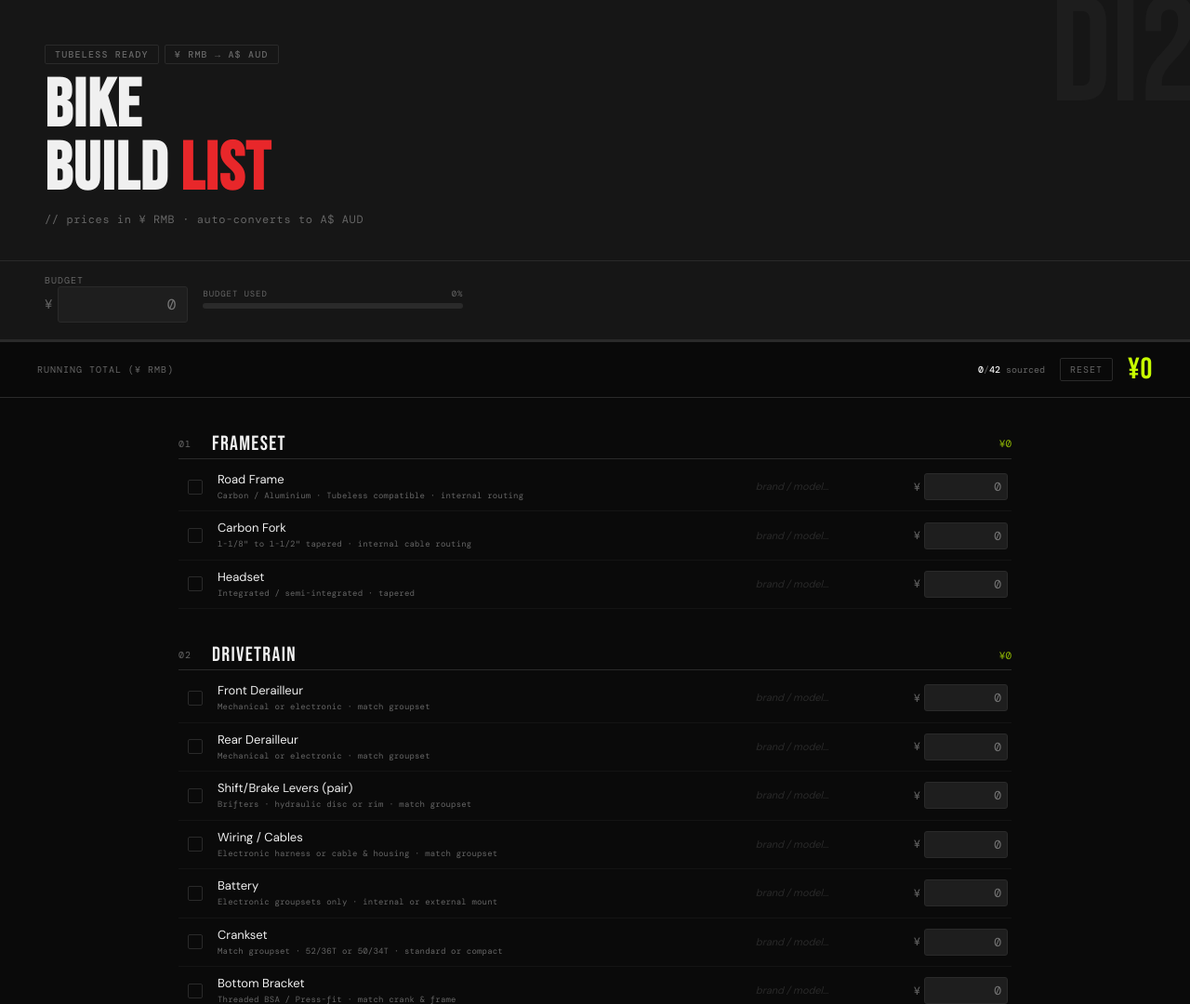
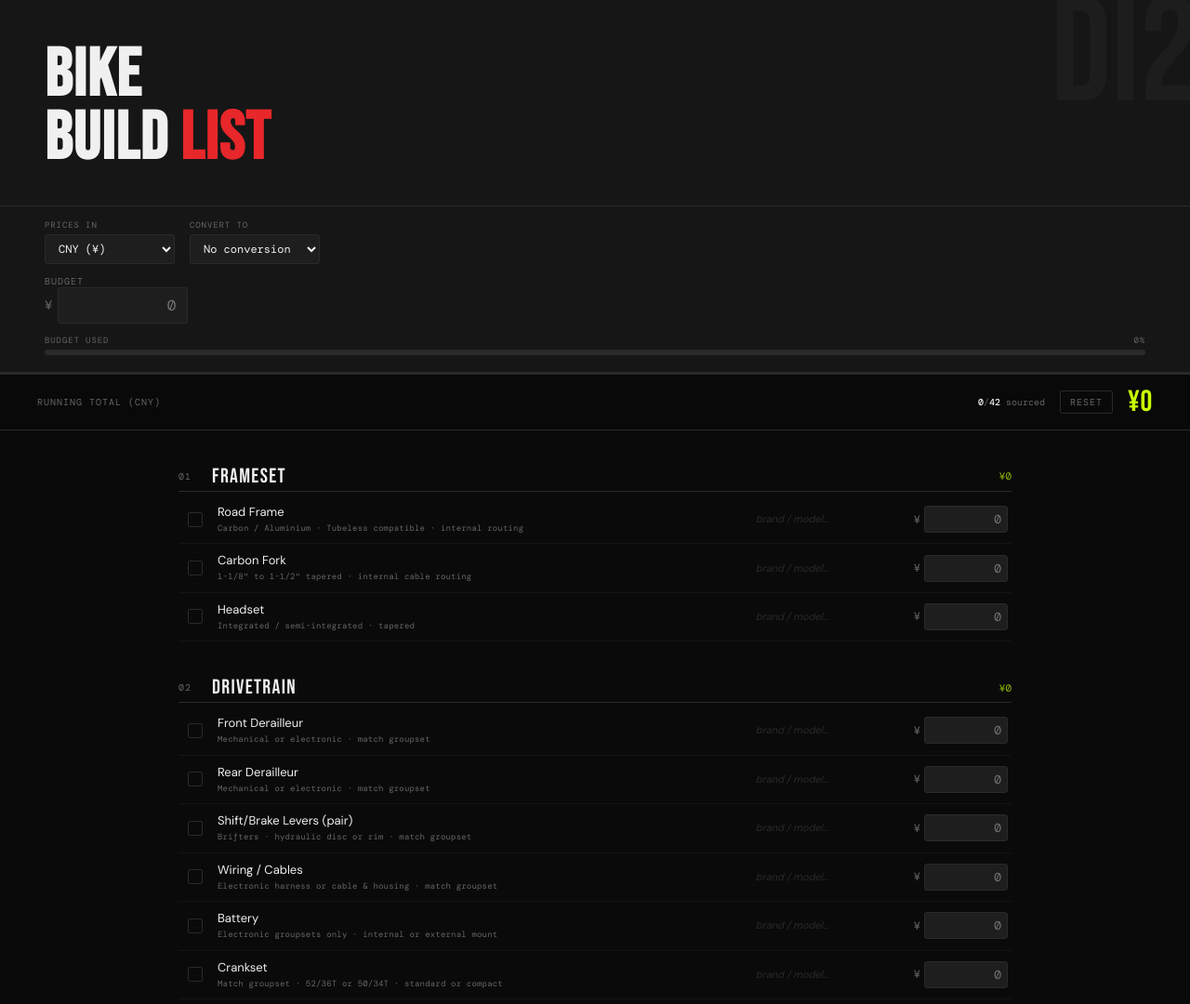
Before and after one commit to Ruitan1999/bike-build-checklist, a plain HTML site: page index.html in a window 1280 px wide. Shown: the top 1080 px of the page at 93% size. Drawn offline with nearby package versions, Linux system fonts and the light colour scheme; a web font is replaced by a local one.

Commit message:
Update index.html

```diff
--- a/index.html
+++ b/index.html
@@ -79,9 +79,9 @@
     border-bottom: 1px solid var(--border);
     padding: 14px clamp(16px, 5vw, 48px) 18px;
     display: flex;
-    align-items: center;
-    gap: 16px;
-    flex-wrap: wrap;
+    flex-direction: column;
+    align-items: stretch;
+    gap: 12px;
   }
   .budget-label {
     font-family: 'DM Mono', monospace;
@@ -111,9 +111,7 @@
   .budget-input::-webkit-outer-spin-button { -webkit-appearance: none; }
   .budget-currency { font-family: 'DM Mono', monospace; font-size: 14px; color: var(--muted); }
   .budget-progress-wrap {
-    flex: 1;
-    min-width: 120px;
-    max-width: 280px;
+    width: 100%;
   }
   .budget-progress-label {
     font-family: 'DM Mono', monospace;
@@ -139,6 +137,35 @@
     background: var(--accent);
   }
   .budget-progress-fill.over { background: var(--red); }
+  .currency-row {
+    display: flex;
+    align-items: center;
+    gap: 16px;
+    flex-wrap: wrap;
+  }
+  .currency-field { display: flex; flex-direction: column; gap: 4px; }
+  .currency-field label {
+    font-family: 'DM Mono', monospace;
+    font-size: 9px;
+    text-transform: uppercase;
+    letter-spacing: 0.1em;
+    color: var(--muted);
+  }
+  .currency-field select {
+    background: var(--surface);
+    border: 1px solid var(--border);
+    border-radius: 3px;
+    color: var(--text);
+    font-family: 'DM Mono', monospace;
+    font-size: 12px;
+    padding: 6px 10px;
+    min-width: 140px;
+    outline: none;
+    cursor: pointer;
+    transition: border-color 0.2s;
+  }
+  .currency-field select:focus { border-color: var(--accent); }
+  .aud-block.hidden { display: none; }
   .total-bar {
     position: sticky; top: 0; z-index: 100;
     background: rgba(10,10,10,0.97);
@@ -366,19 +393,37 @@
 <body>
 
 <div class="hero">
-  <div class="badge">
-    <span class="tag tag-outline">Tubeless Ready</span>
-    <span class="tag tag-outline">¥ RMB → A$ AUD</span>
-  </div>
   <h1>BIKE<br>BUILD <span>LIST</span></h1>
-  <p class="subtitle">// prices in ¥ RMB · auto-converts to A$ AUD</p>
 </div>
 
 <div class="budget-bar-wrap">
+  <div class="currency-row">
+    <div class="currency-field">
+      <label>Prices in</label>
+      <select id="currencyPrimary" onchange="updateAll()">
+        <option value="CNY">CNY (¥)</option>
+        <option value="USD">USD ($)</option>
+        <option value="EUR">EUR (€)</option>
+        <option value="GBP">GBP (£)</option>
+        <option value="AUD">AUD (A$)</option>
+      </select>
+    </div>
+    <div class="currency-field">
+      <label>Convert to</label>
+      <select id="convertTo" onchange="updateAll()">
+        <option value="none">No conversion</option>
+        <option value="AUD">AUD (A$)</option>
+        <option value="USD">USD ($)</option>
+        <option value="EUR">EUR (€)</option>
+        <option value="GBP">GBP (£)</option>
+        <option value="CNY">CNY (¥)</option>
+      </select>
+    </div>
+  </div>
   <div>
     <div class="budget-label">Budget</div>
     <div class="budget-input-wrap">
-      <span class="budget-currency">¥</span>
+      <span class="budget-currency" id="budgetCurrencySym">¥</span>
       <input id="budgetInput" class="budget-input" type="number" min="0" step="1" placeholder="0" oninput="updateAll()">
     </div>
   </div>
@@ -396,7 +441,7 @@
 <div class="progress-bar"><div class="progress-fill" id="progressFill"></div></div>
 
 <div class="total-bar">
-  <div><div class="total-label">Running Total (¥ RMB)</div></div>
+  <div class="total-label" id="runningTotalLabel">Running total (CNY)</div>
   <div class="total-right">
     <span class="item-count"><span id="checkedCount">0</span>/<span id="totalCount">0</span> sourced</span>
     <button class="reset-btn" onclick="resetAll()">Reset</button>
@@ -559,27 +604,27 @@
     <div class="totals-row"><span class="totals-label">06 — Saddle & Seatpost</span><span class="totals-value" id="ft-5">¥0</span></div>
     <div class="totals-row"><span class="totals-label">07 — Pedals & Cleats</span><span class="totals-value" id="ft-6">¥0</span></div>
     <div class="totals-row"><span class="totals-label">08 — Consumables, Extras & Shipping</span><span class="totals-value" id="ft-7">¥0</span></div>
-    <div class="totals-row grand"><span class="totals-label">Total Build Cost (RMB)</span><span class="totals-value" id="grandTotalFooter">¥0</span></div>
+    <div class="totals-row grand"><span class="totals-label" id="totalCostLabel">Total Build Cost (CNY)</span><span class="totals-value" id="grandTotalFooter">¥0</span></div>
     <div class="budget-status-row">
       <div class="budget-status-label">Budget status</div>
       <div id="budgetStatusValue" class="budget-status-value none">Set a budget above to track</div>
     </div>
-    <div class="aud-block">
+    <div class="aud-block" id="exchangeBlock">
       <div class="aud-block-inner">
         <div>
-          <div class="fx-label">Exchange Rate — ¥1 CNY =</div>
+          <div class="fx-label" id="fxLabel">Exchange Rate — 1 CNY =</div>
           <div class="fx-input-row">
-            <span class="fx-prefix">A$</span>
+            <span class="fx-prefix" id="fxPrefix">A$</span>
             <input id="fxRate" type="number" min="0.0001" step="0.0001" value="0.2064" oninput="updateAll()" onchange="updateAll()">
-            <span class="fx-note">mid-market · Mar 2026</span>
+            <span class="fx-note">edit rate as needed</span>
           </div>
         </div>
         <div class="aud-result">
-          <div class="aud-result-label">Total in AUD</div>
+          <div class="aud-result-label" id="convertedTotalLabel">Total in AUD</div>
           <div id="audTotal">A$0</div>
         </div>
       </div>
-      <div class="aud-disclaimer">Rate is editable — update to today's mid-market rate for accuracy.<br>Source: XE.com / exchange-rates.org · ¥1 = A$0.2064 as of March 2026.</div>
+      <div class="aud-disclaimer">Rate is editable — update to today's rate for accuracy.</div>
     </div>
   </div>
 
@@ -592,9 +637,30 @@
 
 <script>
   const NUM_SECTIONS = 8;
-  function fmt(n) { return n === 0 ? '¥0' : '¥' + Math.round(n).toLocaleString('en-AU'); }
-  function fmtAUD(n) { return n === 0 ? 'A$0' : 'A$' + Math.round(n).toLocaleString('en-AU'); }
+  const CURRENCIES = { CNY: { sym: '¥' }, USD: { sym: '$' }, EUR: { sym: '€' }, GBP: { sym: '£' }, AUD: { sym: 'A$' } };
+  function fmt(n, sym) { return n === 0 ? sym + '0' : sym + Math.round(n).toLocaleString('en-AU'); }
   function updateAll() {
+    var primary = document.getElementById('currencyPrimary').value;
+    var convertTo = document.getElementById('convertTo').value;
+    var sym = CURRENCIES[primary].sym;
+    document.querySelectorAll('.currency').forEach(function(el) { el.textContent = sym; });
+    var budgetSym = document.getElementById('budgetCurrencySym');
+    if (budgetSym) budgetSym.textContent = sym;
+    document.getElementById('totalCostLabel').textContent = 'Total Build Cost (' + primary + ')';
+    var runLabel = document.getElementById('runningTotalLabel');
+    if (runLabel) runLabel.textContent = 'Running total (' + primary + ')';
+
+    var exchangeBlock = document.getElementById('exchangeBlock');
+    if (convertTo === 'none') {
+      exchangeBlock.classList.add('hidden');
+    } else {
+      exchangeBlock.classList.remove('hidden');
+      var targetSym = CURRENCIES[convertTo].sym;
+      document.getElementById('fxLabel').textContent = 'Exchange Rate — 1 ' + primary + ' =';
+      document.getElementById('fxPrefix').textContent = targetSym;
+      document.getElementById('convertedTotalLabel').textContent = 'Total in ' + convertTo;
+    }
+
     let grand = 0, checked = 0, total = 0;
     for (let s = 0; s < NUM_SECTIONS; s++) {
       const cont = document.querySelector(`[data-section="${s}"]`);
@@ -609,15 +675,18 @@
         else { item.classList.remove('checked'); }
       });
       grand += sec;
-      const s0 = document.getElementById(`sub-${s}`); if (s0) s0.textContent = fmt(sec);
-      const f0 = document.getElementById(`ft-${s}`);  if (f0) f0.textContent = fmt(sec);
+      const s0 = document.getElementById(`sub-${s}`); if (s0) s0.textContent = fmt(sec, sym);
+      const f0 = document.getElementById(`ft-${s}`);  if (f0) f0.textContent = fmt(sec, sym);
     }
-    document.getElementById('grandTotal').textContent = fmt(grand);
-    document.getElementById('grandTotalFooter').textContent = fmt(grand);
+    document.getElementById('grandTotal').textContent = fmt(grand, sym);
+    document.getElementById('grandTotalFooter').textContent = fmt(grand, sym);
     document.getElementById('checkedCount').textContent = checked;
     document.getElementById('totalCount').textContent = total;
-    const rate = parseFloat(document.getElementById('fxRate').value) || 0.2064;
-    document.getElementById('audTotal').textContent = fmtAUD(grand * rate);
+
+    if (convertTo !== 'none') {
+      const rate = parseFloat(document.getElementById('fxRate').value) || (primary === convertTo ? 1 : 0.2064);
+      document.getElementById('audTotal').textContent = fmt(grand * rate, CURRENCIES[convertTo].sym);
+    }
     const pct = total > 0 ? (checked / total) * 100 : 0;
     document.getElementById('progressFill').style.width = pct + '%';
 
@@ -634,10 +703,10 @@
       if (budgetPctEl) budgetPctEl.textContent = Math.round(budgetPct) + '%';
       budgetStatusEl.classList.remove('under', 'over', 'none');
       if (grand <= budget) {
-        budgetStatusEl.textContent = 'Under budget by ' + fmt(budget - grand);
+        budgetStatusEl.textContent = 'Under budget by ' + fmt(budget - grand, sym);
         budgetStatusEl.classList.add('under');
       } else {
-        budgetStatusEl.textContent = 'Over budget by ' + fmt(grand - budget);
+        budgetStatusEl.textContent = 'Over budget by ' + fmt(grand - budget, sym);
         budgetStatusEl.classList.add('over');
       }
     } else {
```
